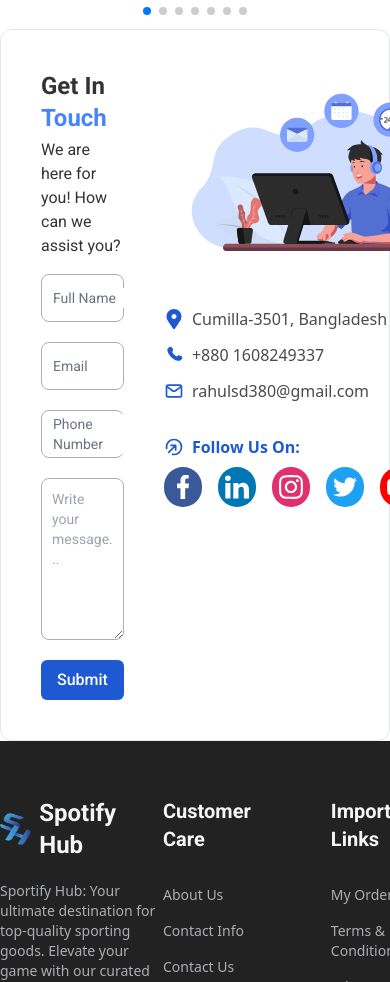
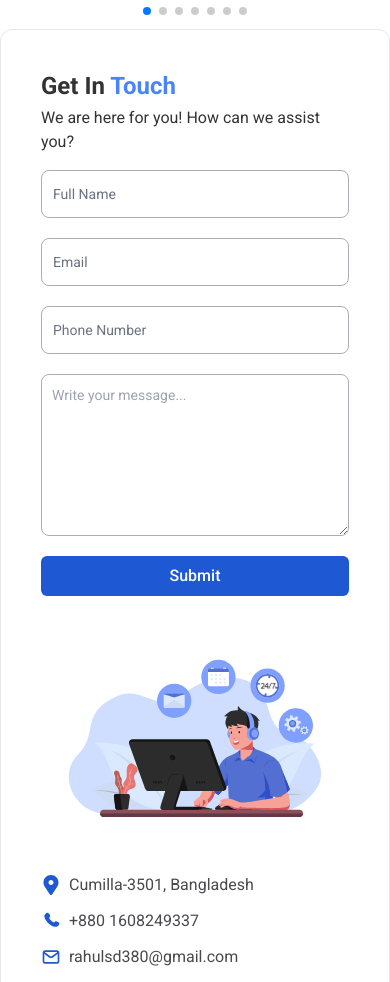
Before and after one commit to rahulsd380/L2-Assignment-4-Sportify-Hub--Frontend, a React (Vite) app: page / in a window 390 px wide. Shown: the part 586-1568 px from the top of the page. Built offline with nearby package versions, Linux system fonts and the light colour scheme.

Commit message:
contact us section responsive ness added

```diff
--- a/src/components/ContactUs/ContactUs.tsx
+++ b/src/components/ContactUs/ContactUs.tsx
@@ -2,19 +2,14 @@ import Lottie from "lottie-react";
 import { ICONS } from "../../assets";
 import contactUsAnimation from "../../assets/contact-us-animation.json";
 import { socialMediaIcons } from "../Footer/footerConstants";
+import ContactUsForm from "./ContactUsForm";
 
 const ContactUs = () => {
-  const inputStyle =
-    "block px-2.5 pb-2.5 pt-4 w-full text-sm text-gray-900 bg-transparent rounded-lg border border-neutral-40 appearance-none dark:text-white dark:border-gray-600 dark:focus:border-blue-500 focus:outline-none focus:ring-0 focus:border-blue-600 peer";
+  return (
+    <div className="max-w-4xl mx-auto font-Roboto flex flex-col md:flex-row gap-10 bg-white border rounded-xl p-10">
+      <div className="w-full flex flex-col gap-4">
 
-  const textareaStyles =
-    "block px-2.5 py-2.5 w-full text-sm text-gray-900 bg-transparent rounded-lg border border-neutral-40 appearance-none dark:text-white dark:border-gray-600 dark:focus:border-blue-500 focus:outline-none focus:ring-0 focus:border-blue-600 peer";
-
-  const labelStyle =
-    "absolute text-sm text-gray-500 dark:text-gray-400 duration-300 transform -translate-y-4 scale-75 top-2 z-10 origin-[0] bg-white dark:bg-gray-900 px-2 peer-focus:px-2 peer-focus:text-blue-600 peer-focus:dark:text-blue-500 peer-placeholder-shown:scale-100 peer-placeholder-shown:-translate-y-1/2 peer-placeholder-shown:top-1/2 peer-focus:top-2 peer-focus:scale-75 peer-focus:-translate-y-4 rtl:peer-focus:translate-x-1/4 rtl:peer-focus:left-auto start-1";
-  return (
-    <div className="max-w-4xl mx-auto flex gap-10 bg-white border rounded-xl p-10">
-      <div className="font-Roboto w-full flex flex-col gap-4">
+        {/* Heading */}
         <div className="flex flex-col gap-1">
           <h1 className="text-2xl font-bold text-neutral-60">
             Get In <span className="text-primary-50">Touch</span>
@@ -25,81 +20,29 @@ const ContactUs = () => {
         </div>
 
         {/* Contact Form */}
-        <form className="flex flex-col gap-5">
-            {/* Full Name */}
-          <div className="relative">
-            <input
-              type="text"
-              id="fullName"
-              className={inputStyle}
-              placeholder=" "
-            />
-
-            <label htmlFor="fullName" className={labelStyle}>
-              Full Name
-            </label>
-          </div>
-
-            {/* Email */}
-          <div className="relative">
-            <input
-              type="email"
-              id="email"
-              className={inputStyle}
-              placeholder=" "
-            />
-
-            <label htmlFor="email" className={labelStyle}>
-              Email
-            </label>
-          </div>
-
-            {/* Phone Number */}
-          <div className="relative">
-            <input
-              type="text"
-              id="number"
-              className={inputStyle}
-              placeholder=" "
-            />
-
-            <label htmlFor="number" className={labelStyle}>
-            Phone Number
-            </label>
-          </div>
-
-            {/* Message */}
-          <div className="">
-            <textarea
-            rows={7}
-              id="message"
-              className={textareaStyles}
-              placeholder="Write your message..."
-            />
-          </div>
-
-          <button className="text-white font-Roboto px-4 py-2 bg-primary-60 rounded-md font-medium hover:bg-primary-55 transition duration-300">
-                    Submit
-                </button>
-        </form>
+        <ContactUsForm />
       </div>
 
       <div className="w-full flex flex-col gap-8">
+        {/* Animation */}
         <div className="max-w-[400px] mx-auto">
           <Lottie animationData={contactUsAnimation} loop={true} />
         </div>
+
+        {/* Contact Info */}
         <div className="flex flex-col gap-3 text-base">
           <div className="flex items-center gap-2">
-              <img
-                src={ICONS.location}
-                alt="location-icon"
-                className="size-5"
-              />
+            <img src={ICONS.location} alt="location-icon" className="size-5" />
             <p className="text-neutral-55">Cumilla-3501, Bangladesh</p>
           </div>
           <div className="flex items-center gap-2">
             <img src={ICONS.phone} alt="location-icon" className="size-5" />
-              <a href="tel:+880 1608249337" className="text-neutral-55 hover:underline">+880 1608249337</a>
+            <a
+              href="tel:+880 1608249337"
+              className="text-neutral-55 hover:underline"
+            >
+              +880 1608249337
+            </a>
           </div>
           <div className="flex items-center gap-2">
             <img src={ICONS.email} alt="location-icon" className="size-5" />
@@ -107,29 +50,28 @@ const ContactUs = () => {
           </div>
         </div>
 
+        {/* Social Media Icons */}
         <div className="flex flex-col gap-2">
           <div className="flex items-center gap-2">
-              <img
-                src={ICONS.arrow}
-                alt="location-icon"
-                className="size-5"
-              />
-              <p className="text-primary-60 font-semibold">
-         Follow Us On:
-        </p>
+            <img src={ICONS.arrow} alt="location-icon" className="size-5" />
+            <p className="text-primary-60 font-semibold">Follow Us On:</p>
           </div>
 
           <div className="flex items-center gap-4">
-
-                {
-                  socialMediaIcons.map((icon, index) => (
-                    <a href={icon.href} target="blank" key={index} style={{ backgroundColor: icon.bgColor }} className={`size-10 rounded-full flex justify-center items-center`}>
+            {socialMediaIcons.map((icon, index) => (
+              <a
+                href={icon.href}
+                target="blank"
+                key={index}
+                style={{ backgroundColor: icon.bgColor }}
+                className={`size-10 rounded-full flex justify-center items-center`}
+              >
                 <img src={icon.icon} alt="" className="size-6" />
               </a>
-                  ))
-                }
+            ))}
           </div>
         </div>
+
       </div>
     </div>
   );
--- /dev/null
+++ b/src/components/ContactUs/ContactUsForm.tsx
@@ -0,0 +1,65 @@
+import { inputStyle, labelStyle, textareaStyles } from './constants';
+
+const ContactUsForm = () => {
+    return (
+        <form className="flex flex-col gap-5">
+        {/* Full Name */}
+      <div className="relative">
+        <input
+          type="text"
+          id="fullName"
+          className={inputStyle}
+          placeholder=" "
+        />
+
+        <label htmlFor="fullName" className={labelStyle}>
+          Full Name
+        </label>
+      </div>
+
+        {/* Email */}
+      <div className="relative">
+        <input
+          type="email"
+          id="email"
+          className={inputStyle}
+          placeholder=" "
+        />
+
+        <label htmlFor="email" className={labelStyle}>
+          Email
+        </label>
+      </div>
+
+        {/* Phone Number */}
+      <div className="relative">
+        <input
+          type="text"
+          id="number"
+          className={inputStyle}
+          placeholder=" "
+        />
+
+        <label htmlFor="number" className={labelStyle}>
+        Phone Number
+        </label>
+      </div>
+
+        {/* Message */}
+      <div className="">
+        <textarea
+        rows={7}
+          id="message"
+          className={textareaStyles}
+          placeholder="Write your message..."
+        />
+      </div>
+
+      <button className="text-white font-Roboto px-4 py-2 bg-primary-60 rounded-md font-medium hover:bg-primary-55 transition duration-300">
+                Submit
+            </button>
+    </form>
+    );
+};
+
+export default ContactUsForm;
--- /dev/null
+++ b/src/components/ContactUs/constants.ts
@@ -0,0 +1,8 @@
+export const inputStyle =
+"block px-2.5 pb-2.5 pt-4 w-full text-sm text-gray-900 bg-transparent rounded-lg border border-neutral-40 appearance-none dark:text-white dark:border-gray-600 dark:focus:border-blue-500 focus:outline-none focus:ring-0 focus:border-blue-600 peer";
+
+export const textareaStyles =
+"block px-2.5 py-2.5 w-full text-sm text-gray-900 bg-transparent rounded-lg border border-neutral-40 appearance-none dark:text-white dark:border-gray-600 dark:focus:border-blue-500 focus:outline-none focus:ring-0 focus:border-blue-600 peer";
+
+export const labelStyle =
+"absolute text-sm text-gray-500 dark:text-gray-400 duration-300 transform -translate-y-4 scale-75 top-2 z-10 origin-[0] bg-white dark:bg-gray-900 px-2 peer-focus:px-2 peer-focus:text-blue-600 peer-focus:dark:text-blue-500 peer-placeholder-shown:scale-100 peer-placeholder-shown:-translate-y-1/2 peer-placeholder-shown:top-1/2 peer-focus:top-2 peer-focus:scale-75 peer-focus:-translate-y-4 rtl:peer-focus:translate-x-1/4 rtl:peer-focus:left-auto start-1";
```
Lines whose indentation alone changed are shown as unchanged.
